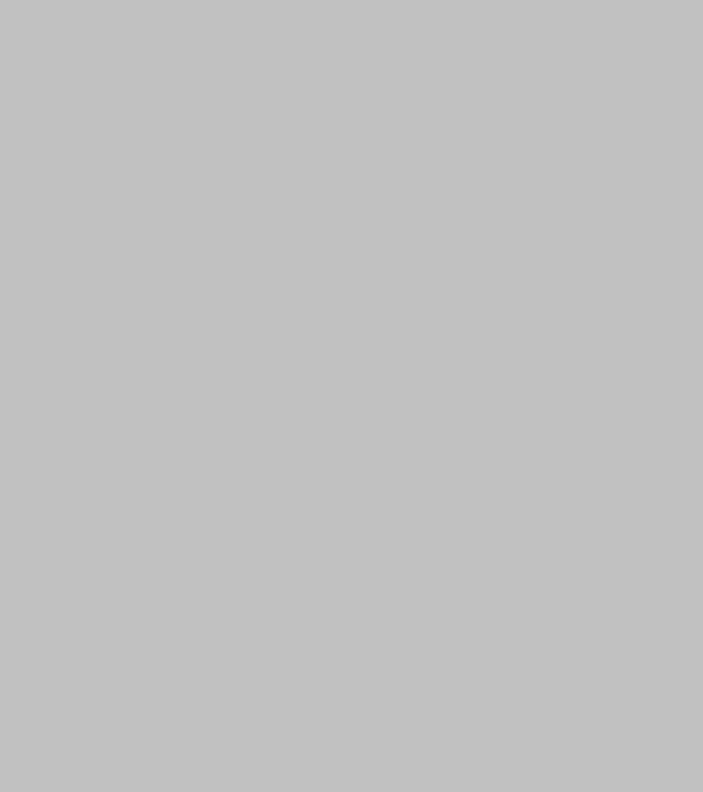
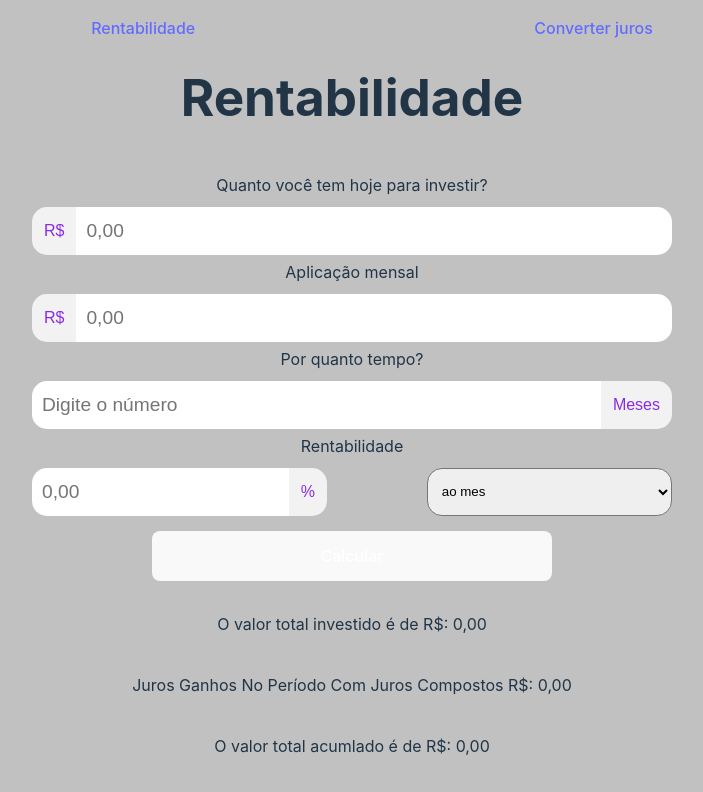
Before and after one commit to ronansalvador/interest-converter, a React (Vite) app: page /rentabilidade in a window 1280 px wide. Before the commit this address had no page. Shown: the top 792 px of the page, without its empty margins (288-991 px from the left). Built offline with nearby package versions, Linux system fonts and the light colour scheme.

Commit message:
feat(css): atualizando css da pagina de rentabilidade

```diff
--- a/src/App.jsx
+++ b/src/App.jsx
@@ -1,10 +1,12 @@
 import { Routes, Route } from 'react-router-dom';
-import Home from './pages/Home';
+import MonthToYear from './pages/MonthToYear';
+import Profitability from './pages/Profitability';
 
 function App() {
   return (
     <Routes>
-      <Route path='/' element={<Home />} />
+      <Route path='/' element={<MonthToYear />} />
+      <Route path='/rentabilidade' element={<Profitability />} />
     </Routes>
   );
 }
--- /dev/null
+++ b/src/components/Header.css
@@ -0,0 +1,26 @@
+header {
+  display: flex;
+  position: absolute;
+  top: 0;
+  left: 0;
+  width: 100%;
+}
+
+ul {
+  width: 100%;
+  display: flex;
+  justify-content: space-evenly;
+}
+
+li {
+  text-decoration: none;
+  list-style-type: none;
+}
+
+a {
+  color: black;
+}
+
+a:hover {
+  color: white;
+}
--- /dev/null
+++ b/src/components/Header.jsx
@@ -0,0 +1,19 @@
+import { Link } from 'react-router-dom';
+import './Header.css';
+
+function Header() {
+  return (
+    <header>
+      <ul>
+        <li>
+          <Link to='/rentabilidade'>Rentabilidade</Link>
+        </li>
+        <li>
+          <Link to='/'>Converter juros</Link>
+        </li>
+      </ul>
+    </header>
+  );
+}
+
+export default Header;
--- a/src/components/MonthToYear.jsx
+++ /dev/null
@@ -1,51 +0,0 @@
-import { useState } from 'react';
-import './MonthToYear.css';
-
-function BothButton() {
-  const [month, setMonth] = useState('');
-  const [year, setYear] = useState('');
-
-  function converterTaxaMensalParaAnual(taxaMes) {
-    setMonth(taxaMes);
-    const taxaMensal = taxaMes / 100;
-    let taxaAnual = ((Math.pow(1 + taxaMensal, 12) - 1) * 100).toFixed(2);
-    setYear(taxaAnual);
-  }
-
-  function converterTaxaAnualParaMensal(taxaAno) {
-    setYear(taxaAno);
-    const taxaAnual = taxaAno / 100;
-    let taxaMensal = ((Math.pow(1 + taxaAnual, 1 / 12) - 1) * 100).toFixed(2);
-    console.log(taxaMensal);
-    setMonth(taxaMensal);
-  }
-
-  return (
-    <section>
-      <div className='div-juros'>
-        <h2>Converter juros</h2>
-        <h3>preencha a opção desejada</h3>
-        <label htmlFor='juros-mes'>Juros ao Mês:</label>
-        <input
-          type='number'
-          name='juros-mes'
-          id='juros-mes'
-          value={month}
-          onChange={(e) => converterTaxaMensalParaAnual(e.target.value)}
-        />
-      </div>
-      <div className='div-juros'>
-        <label htmlFor='juros-ano'>Juros ao Ano:</label>
-        <input
-          type='number'
-          name='juros-ano'
-          id='juros-ano'
-          value={year}
-          onChange={(e) => converterTaxaAnualParaMensal(e.target.value)}
-        />
-      </div>
-    </section>
-  );
-}
-
-export default BothButton;
--- a/src/pages/Home.css
+++ /dev/null
@@ -1,4 +0,0 @@
-main {
-  display: flex;
-  flex-direction: column;
-}
--- a/src/pages/Home.jsx
+++ /dev/null
@@ -1,16 +0,0 @@
-import MonthToYear from '../components/MonthToYear';
-import './Home.css';
-import Profitability from './Profitability';
-
-function Home() {
-  return (
-    <main>
-      {/* <Month />
-      <Year /> */}
-      <MonthToYear />
-      <Profitability />
-    </main>
-  );
-}
-
-export default Home;
--- /dev/null
+++ b/src/pages/MonthToYear.jsx
@@ -0,0 +1,55 @@
+import { useState } from 'react';
+import './MonthToYear.css';
+import Header from '../components/Header';
+
+function BothButton() {
+  const [month, setMonth] = useState('');
+  const [year, setYear] = useState('');
+
+  function converterTaxaMensalParaAnual(taxaMes) {
+    setMonth(taxaMes);
+    const taxaMensal = taxaMes / 100;
+    let taxaAnual = ((Math.pow(1 + taxaMensal, 12) - 1) * 100).toFixed(2);
+    setYear(taxaAnual);
+  }
+
+  function converterTaxaAnualParaMensal(taxaAno) {
+    setYear(taxaAno);
+    const taxaAnual = taxaAno / 100;
+    let taxaMensal = ((Math.pow(1 + taxaAnual, 1 / 12) - 1) * 100).toFixed(2);
+    console.log(taxaMensal);
+    setMonth(taxaMensal);
+  }
+
+  return (
+    <>
+      <Header />
+      <section>
+        <div className='div-juros'>
+          <h2>Converter juros</h2>
+          <h3>preencha a opção desejada</h3>
+          <label htmlFor='juros-mes'>Juros ao Mês:</label>
+          <input
+            type='number'
+            name='juros-mes'
+            id='juros-mes'
+            value={month}
+            onChange={(e) => converterTaxaMensalParaAnual(e.target.value)}
+          />
+        </div>
+        <div className='div-juros'>
+          <label htmlFor='juros-ano'>Juros ao Ano:</label>
+          <input
+            type='number'
+            name='juros-ano'
+            id='juros-ano'
+            value={year}
+            onChange={(e) => converterTaxaAnualParaMensal(e.target.value)}
+          />
+        </div>
+      </section>
+    </>
+  );
+}
+
+export default BothButton;
--- a/src/pages/Profitability.css
+++ b/src/pages/Profitability.css
@@ -4,10 +4,13 @@
   align-items: center;
   gap: 5px;
   flex-direction: column;
+  /* background-color: blue; */
 }
 
 .input-money {
   display: flex;
+  width: 100%;
+  justify-content: center;
 }
 
 .input-money span {
@@ -17,7 +20,7 @@
   padding: 10px;
   border: 2px solid #f2f2f2;
   background-color: #f2f2f2;
-  color: blue;
+  color: blueviolet;
   display: flex;
   justify-content: center;
   align-items: center;
@@ -27,6 +30,7 @@
   font-size: 1.2em;
   padding: 13px 10px;
   border-radius: 0 15px 15px 0;
+  width: 100%;
 }
 
 input[type='number']::-webkit-inner-spin-button {
@@ -39,6 +43,7 @@ input[type='number'] {
 
 .input-number {
   display: flex;
+  width: 100%;
 }
 
 .input-number span {
@@ -48,7 +53,7 @@ input[type='number'] {
   padding: 10px;
   border: 2px solid #f2f2f2;
   background-color: #f2f2f2;
-  color: blue;
+  color: blueviolet;
   display: flex;
   justify-content: center;
   align-items: center;
@@ -57,12 +62,11 @@ input[type='number'] {
   font-size: 1.2em;
   padding: 13px 10px;
   border-radius: 15px 0 0 15px;
-  width: 50%;
 }
 .div-rentabilidade {
   display: flex;
-  justify-content: center;
-  width: 80%;
+  justify-content: start;
+  width: 100%;
 }
 
 select {
@@ -72,4 +76,27 @@ select {
 
 button {
   background-color: blueviolet;
+  width: 50%;
+  height: 50px;
+  color: white;
 }
+
+.teste-ronan {
+  width: 80%;
+  display: flex;
+  flex-direction: column;
+  align-items: center;
+  gap: 10px;
+}
+
+.input-tempo {
+  width: 100%;
+}
+
+#rentabilidade {
+  width: 60%;
+}
+
+#rentabilidade-periodo {
+  width: 60%;
+}
--- a/src/pages/Profitability.jsx
+++ b/src/pages/Profitability.jsx
@@ -1,5 +1,6 @@
 import { useState } from 'react';
 import './Profitability.css';
+import Header from '../components/Header';
 
 function Profitability() {
   const [inicial, setInicial] = useState('');
@@ -50,8 +51,11 @@ function Profitability() {
   };
 
   return (
+    <>
+      <Header />
       <section className='container-profitability'>
         <h1>Rentabilidade</h1>
+        <div className='teste-ronan'>
           <label htmlFor='inicial'>Quanto você tem hoje para investir?</label>
           <div className='input-money'>
             <span>R$</span>
@@ -66,6 +70,8 @@ function Profitability() {
               onChange={(e) => setInicial(Number(e.target.value))}
             />
           </div>
+        </div>
+        <div className='teste-ronan'>
           <label htmlFor='mensal'>Aplicação mensal</label>
           <div className='input-money'>
             <span>R$</span>
@@ -78,18 +84,23 @@ function Profitability() {
               onChange={(e) => setMensal(Number(e.target.value))}
             />
           </div>
+        </div>
+        <div className='teste-ronan'>
           <label htmlFor='tempo'>Por quanto tempo?</label>
           <div className='input-number'>
             <input
               type='number'
               id='tempo'
               name='tempo'
+              className='input-tempo'
               placeholder='Digite o número'
               value={tempo}
               onChange={(e) => setTempo(Number(e.target.value))}
             />
             <span>Meses</span>
           </div>
+        </div>
+        <div className='teste-ronan'>
           <label htmlFor='rentabilidade'>Rentabilidade</label>
           <div className='div-rentabilidade'>
             <div className='input-number'>
@@ -113,6 +124,7 @@ function Profitability() {
               <option value='ano'>ao ano</option>
             </select>
           </div>
+        </div>
         <button
           type='button'
           onClick={() => {
@@ -133,6 +145,7 @@ function Profitability() {
           valorAcumulado,
         )}`}</p>
       </section>
+    </>
   );
 }
 
```
Also changed, not shown: src/pages/MonthToYear.css (renamed from src/components/MonthToYear.css). Lines whose indentation alone changed are shown as unchanged.
